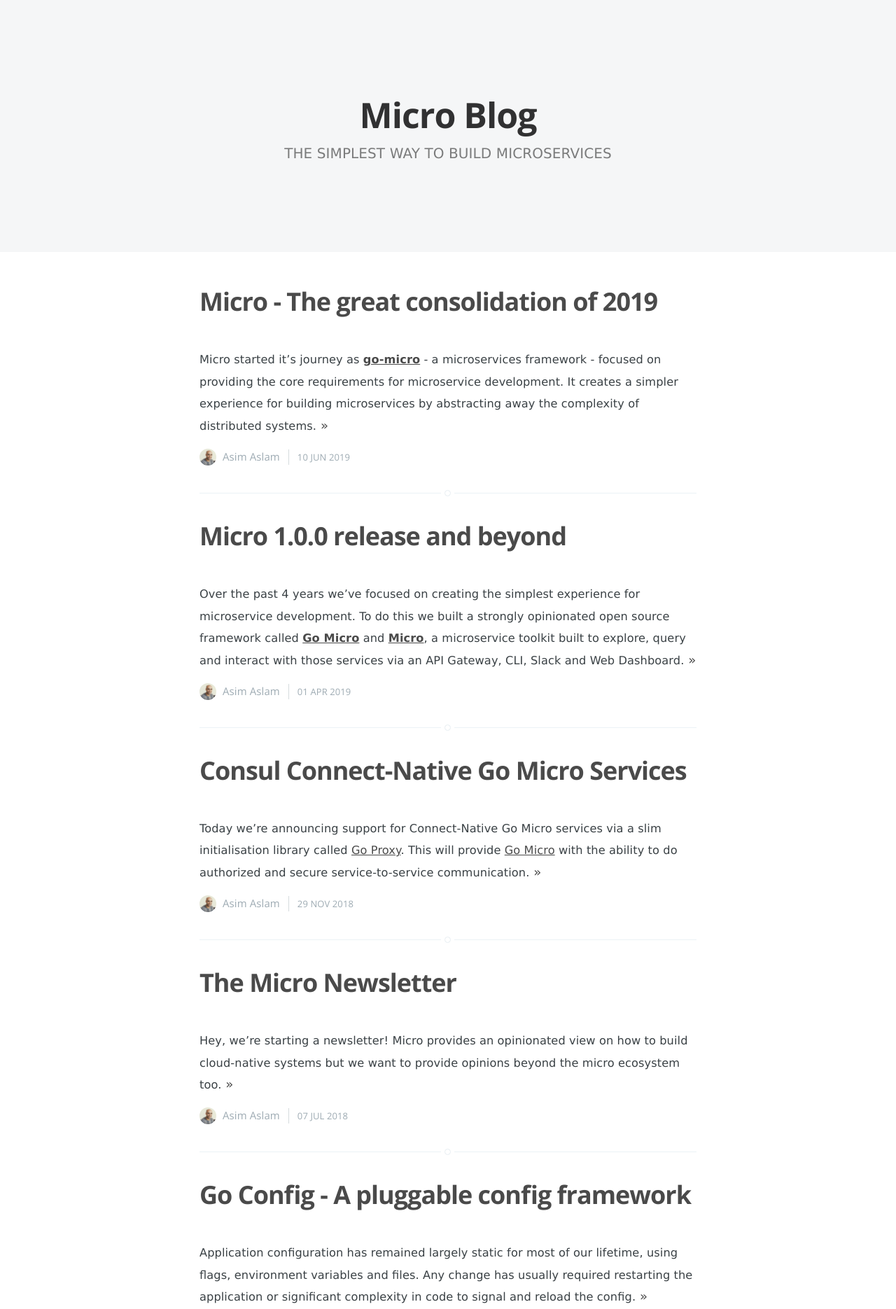
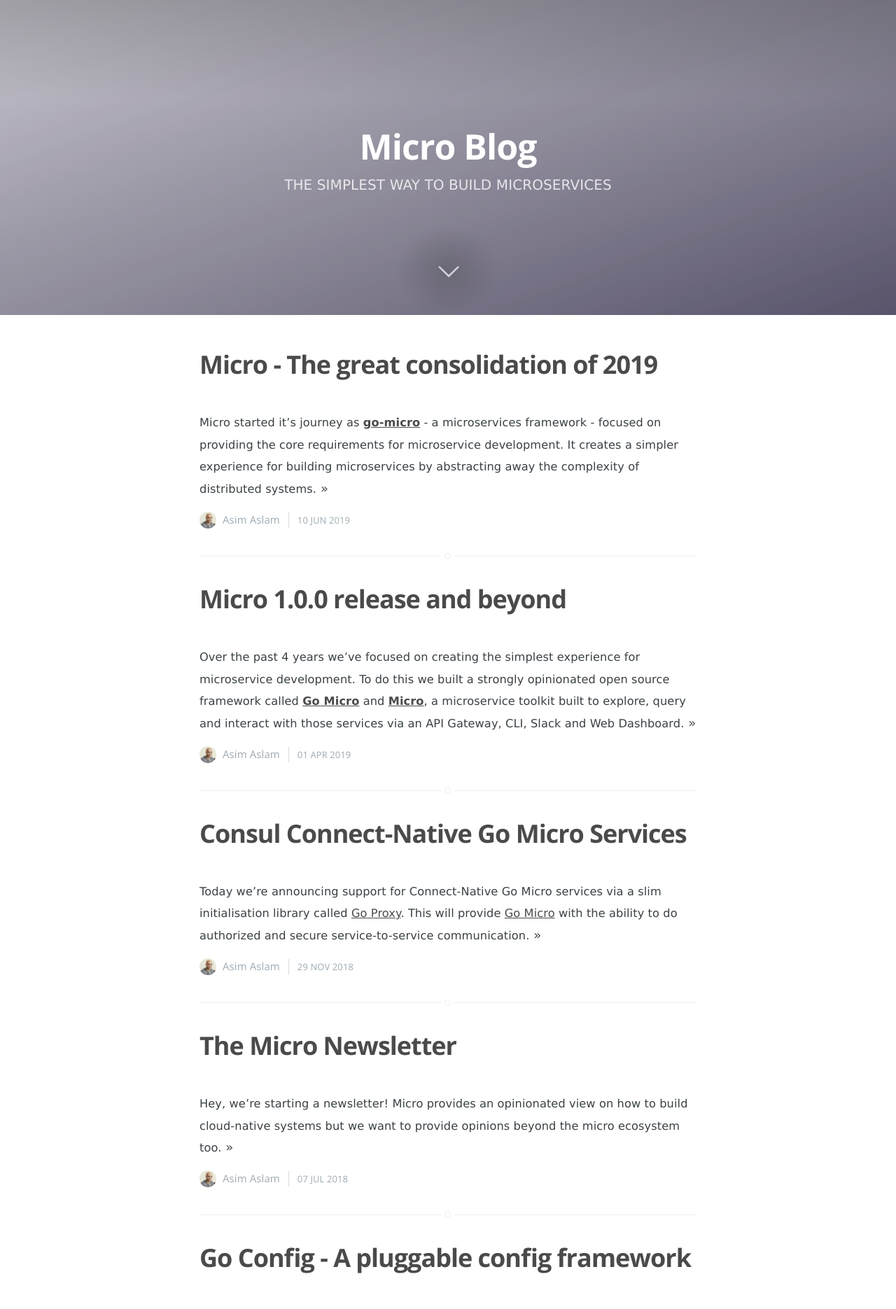
Before and after one commit to printfcoder/blog, a Jekyll site: the page built from index.html, in a window 1280 px wide. Shown: the top 1870 px of the page at 70% size. Built offline with Jekyll 4.4.1, drawn with Linux system fonts in a browser that asks for light colours; nearby versions of some CDN libraries; the list of posts is cut into pages by our own code.

Commit message:
Add cover

```diff
--- a/assets/css/screen.css
+++ b/assets/css/screen.css
@@ -473,7 +473,7 @@
     position: relative;
     display: table;
     width: 100%;
-    height: 100%;
+    height: 50%;
     margin-bottom: 5rem;
     text-align: center;
     background: #222 no-repeat center center;
--- a/index.html
+++ b/index.html
@@ -1,7 +1,7 @@
 ---
 layout: default
 title: Home
-cover: false
+cover: assets/images/background.png
 ---
 
 <header class="main-header {% if page.cover %}" style="background-image: url({{ page.cover }}) {%else%}no-cover{% endif %}">
```
Also changed, not shown: assets/images/background.png (added).
